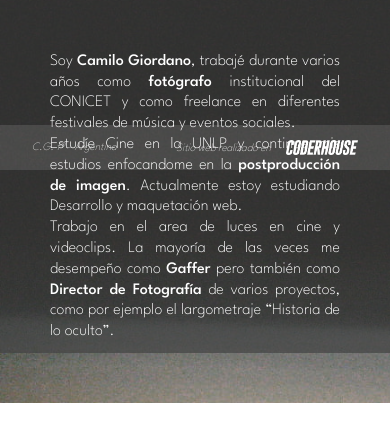
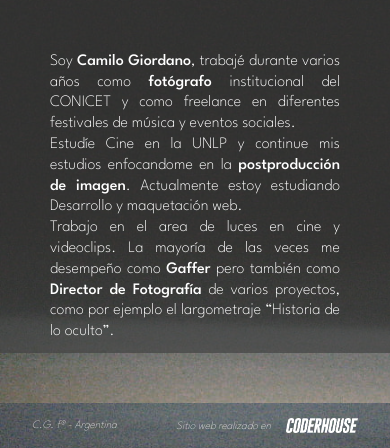
Before and after one commit to camilogiordano/DesarrolloWeb_CG, a website: page index.html in a window 390 px wide. Shown: the part 674-1122 px from the top of the page. Before the commit the page ends 1077 px from the top, so only its background shows below. Drawn offline with Linux system fonts and the light colour scheme; a web font is replaced by a local one.

Commit message:
fix footer

```diff
--- a/sass/layout/mediaQuerry/768/_contacto768.scss
+++ b/sass/layout/mediaQuerry/768/_contacto768.scss
@@ -9,10 +9,11 @@
                 }
             }
         }
+        footer{
+            bottom: 0;
+        }
     }
-    footer{
-        bottom: 0;
-    }
+
     .formulario{
         padding-left: 10px;
         padding-right: 10px;
--- a/sass/layout/mediaQuerry/768/_header-footer768.scss
+++ b/sass/layout/mediaQuerry/768/_header-footer768.scss
@@ -22,6 +22,7 @@
 
 
     footer{
+        bottom: 1;
         height: 45px;
         div{
             h6{
--- a/sass/layout/mediaQuerry/768/_index768.scss
+++ b/sass/layout/mediaQuerry/768/_index768.scss
@@ -31,4 +31,5 @@
             }
         }
     }
+
 }
```
Also changed, not shown: css/style.css.
